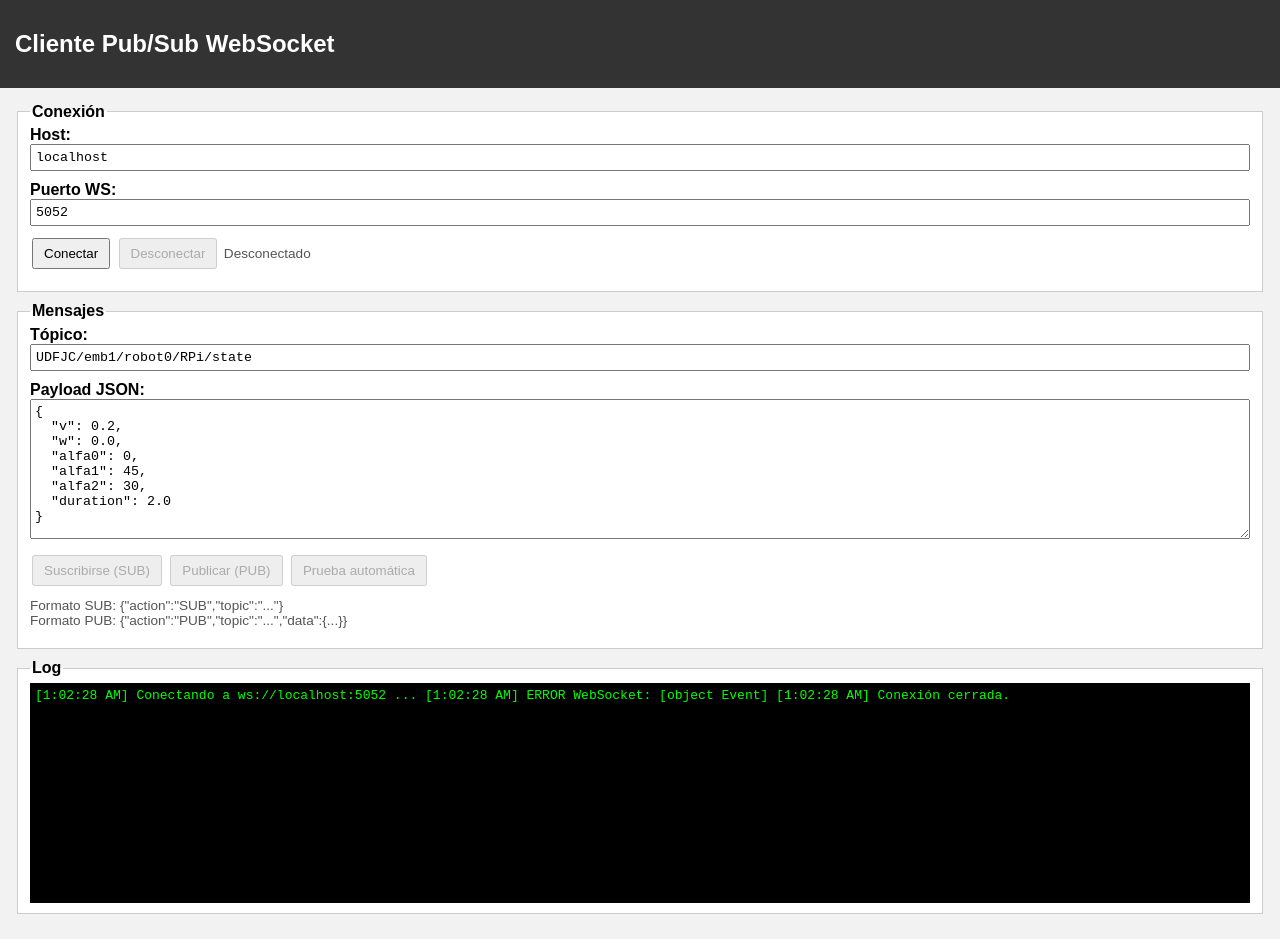
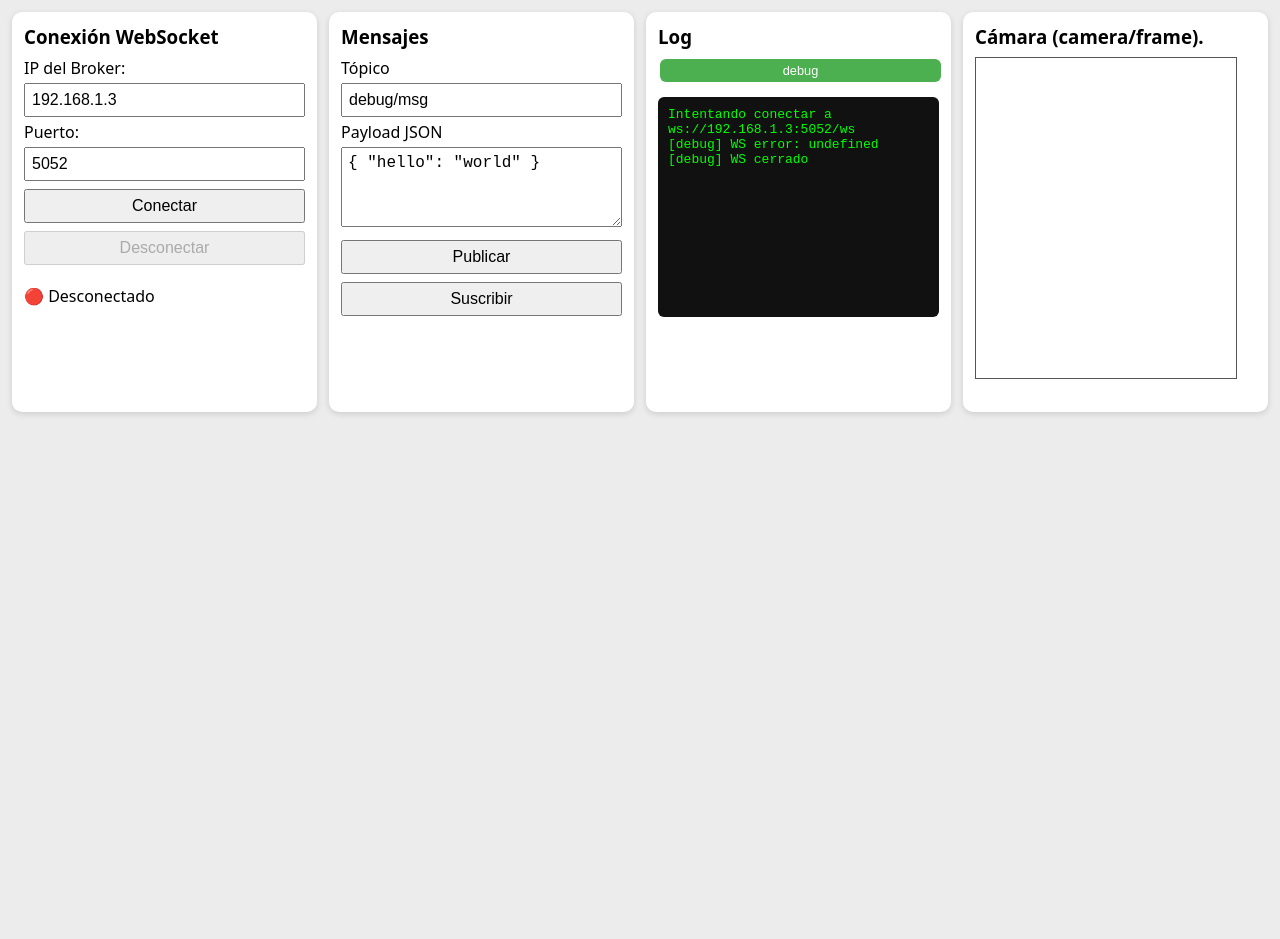
Before and after one commit to GerardoMunoz/embedded, a plain HTML site: page broker/PubSub_client_web.html in a window 1280 px wide. Both pictures are taken after a click on the button "Conectar". After the commit the page ends 800 px from the top, so only its background shows below. Drawn offline with Linux system fonts and the light colour scheme.

Commit message:
Add files via upload

```diff
--- a/broker/PubSub_client_web.html
+++ b/broker/PubSub_client_web.html
@@ -1,296 +1,333 @@
-<!DOCTYPE html>
-<html lang="es">
+<!doctype html>
+<html>
 <head>
-  <meta charset="UTF-8">
-  <title>Cliente Pub/Sub WebSocket</title>
+  <meta charset="utf-8">
+  <title>Dashboard Pub/Sub</title>
+
   <style>
     body {
-      font-family: Arial, sans-serif;
-      margin: 0;
-      padding: 0;
-      background: #f2f2f2;
+      margin: 0; padding: 0;
+      background: #ececec;
+      font-family: system-ui, sans-serif;
     }
-    header {
-      background: #333;
-      color: #fff;
-      padding: 10px 15px;
+
+    h3 { margin: 0 0 8px 0; }
+
+    /* ---- GRID DE PANELES ---- */
+    #grid {
+      display: grid;
+      grid-template-columns: repeat(auto-fit, minmax(300px, 1fr));
+      gap: 12px;
+      padding: 12px;
     }
-    main {
-      padding: 15px;
+
+    .panel {
+      background: #fff;
+      padding: 12px;
+      border-radius: 10px;
+      box-shadow: 0px 2px 6px #0002;
     }
-    .row {
-      margin-bottom: 10px;
-    }
-    label {
-      font-weight: bold;
-      margin-right: 5px;
-    }
-    input[type="text"], textarea {
-      width: 100%;
-      box-sizing: border-box;
-      padding: 4px;
+
+    /* ---- LOG ---- */
+    #log {
+      background: #111;
+      color: #0f0;
+      height: 200px;
+      overflow-y: auto;
+      border-radius: 6px;
+      padding: 10px;
+      white-space: pre-wrap;
       font-family: monospace;
     }
+
+    /* ---- TOPIC FILTER BUTTONS ---- */
+    .topic-btn {
+      padding: 4px 8px;
+      background: #ccc;
+      border-radius: 6px;
+      border: none;
+      margin: 2px;
+      cursor: pointer;
+      font-size: 0.8rem;
+    }
+    .topic-btn.active {
+      background: #4caf50;
+      color: white;
+    }
+
+    /* ---- CANVAS CAMERA ---- */
+    #cam {
+      border: 1px solid #555;
+      image-rendering: pixelated;
+      width: 260px;
+      height: 320px;
+    }
+
+    input, button, textarea {
+      margin: 4px 0;
+      width: 100%;
+      padding: 6px;
+      box-sizing: border-box;
+      font-size: 1rem;
+    }
+
     textarea {
-      height: 140px;
+      height: 80px;
       resize: vertical;
-    }
-    button {
-      margin: 2px;
-      padding: 6px 10px;
-      cursor: pointer;
-    }
-    fieldset {
-      border: 1px solid #ccc;
-      margin-bottom: 10px;
-      background: #fff;
-    }
-    legend {
-      font-weight: bold;
-    }
-    #log {
-      width: 100%;
-      height: 220px;
-      background: #000;
-      color: #0f0;
-      padding: 5px;
-      overflow-y: scroll;
-      font-family: monospace;
-      box-sizing: border-box;
-    }
-    .small {
-      font-size: 0.85em;
-      color: #555;
     }
   </style>
 </head>
+
+
 <body>
-<header>
-  <h2>Cliente Pub/Sub WebSocket</h2>
-</header>
-<main>
+  <div id="grid">
 
-  <!-- Conexión -->
-  <fieldset>
-    <legend>Conexión</legend>
-    <div class="row">
-      <label for="wsHost">Host:</label>
-      <input type="text" id="wsHost" value="localhost">
-    </div>
-    <div class="row">
-      <label for="wsPort">Puerto WS:</label>
-      <input type="text" id="wsPort" value="5052">
-    </div>
-    <div class="row">
+    <!-- ========================================================= -->
+    <!-- PANEL 1: CONEXIÓN WS -->
+    <!-- ========================================================= -->
+    <section class="panel" id="panel-connection">
+      <h3>Conexión WebSocket</h3>
+
+      <label>IP del Broker:</label>
+      <input id="ip" value="192.168.1.3">
+
+      <label>Puerto:</label>
+      <input id="port" value="5052">
+
       <button id="btnConnect">Conectar</button>
       <button id="btnDisconnect" disabled>Desconectar</button>
-      <span id="status" class="small">Desconectado</span>
-    </div>
-  </fieldset>
 
-  <!-- Mensajes -->
-  <fieldset>
-    <legend>Mensajes</legend>
-
-    <div class="row">
-      <label for="topic">Tópico:</label>
-      <input type="text" id="topic" value="UDFJC/emb1/robot0/RPi/state">
-    </div>
-
-    <div class="row">
-      <label for="payload">Payload JSON:</label>
-      <textarea id="payload">{
-  "v": 0.2,
-  "w": 0.0,
-  "alfa0": 0,
-  "alfa1": 45,
-  "alfa2": 30,
-  "duration": 2.0
-}</textarea>
-    </div>
-
-    <div class="row">
-      <button id="btnSub">Suscribirse (SUB)</button>
-      <button id="btnPub">Publicar (PUB)</button>
-      <button id="btnAuto">Prueba automática</button>
-    </div>
-    <div class="row small">
-      Formato SUB: {"action":"SUB","topic":"..."}<br>
-      Formato PUB: {"action":"PUB","topic":"...","data":{...}}
-    </div>
-  </fieldset>
-
-  <!-- Log -->
-  <fieldset>
-    <legend>Log</legend>
-    <div id="log"></div>
-  </fieldset>
-</main>
-
-<script>
+      <p id="status">Desconectado</p>
+    </section>
+ <script>
+  /* ============================================================
+     CLIENTE WEBSOCKET
+  ============================================================ */
   let ws = null;
 
-  const wsHost = document.getElementById("wsHost");
-  const wsPort = document.getElementById("wsPort");
+  const statusBox = document.getElementById("status");
   const btnConnect = document.getElementById("btnConnect");
   const btnDisconnect = document.getElementById("btnDisconnect");
-  const statusSpan = document.getElementById("status");
 
-  const topicInput = document.getElementById("topic");
-  const payloadArea = document.getElementById("payload");
-  const btnSub = document.getElementById("btnSub");
-  const btnPub = document.getElementById("btnPub");
-  const btnAuto = document.getElementById("btnAuto");
+  btnConnect.onclick = () => {
+    const ip = document.getElementById("ip").value;
+    const port = document.getElementById("port").value;
 
-  const logDiv = document.getElementById("log");
+    const url = `ws://${ip}:${port}/ws`;
+    logBox.textContent += `Intentando conectar a ${url}\n`;
 
-  function log(msg) {
-    const ts = new Date().toLocaleTimeString();
-    logDiv.textContent += `[${ts}] ${msg}\n`;
-    logDiv.scrollTop = logDiv.scrollHeight;
-  }
-
-  function setConnected(connected) {
-    btnConnect.disabled = connected;
-    btnDisconnect.disabled = !connected;
-    btnSub.disabled = !connected;
-    btnPub.disabled = !connected;
-    btnAuto.disabled = !connected;
-    statusSpan.textContent = connected ? "Conectado" : "Desconectado";
-  }
-
-  btnConnect.addEventListener("click", () => {
-    if (ws && ws.readyState === WebSocket.OPEN) {
-      log("Ya está conectado.");
-      return;
-    }
-    const host = wsHost.value.trim() || "localhost";
-    const port = wsPort.value.trim() || "5052";
-    const url = `ws://${host}:${port}`;
-
-    log(`Conectando a ${url} ...`);
-
-    try {
-      ws = new WebSocket(url);
-    } catch (e) {
-      log("Error creando WebSocket: " + e);
-      return;
-    }
+    ws = new WebSocket(url);
+    ws.binaryType = "arraybuffer";
 
     ws.onopen = () => {
-      log("Conectado al servidor WebSocket.");
-      setConnected(true);
-    };
-
-    ws.onmessage = (event) => {
-      const data = event.data;
-      try {
-        const obj = JSON.parse(data);
-        log("← Recibido: " + JSON.stringify(obj));
-      } catch (e) {
-        log("← (texto) " + data);
-      }
+      statusBox.textContent = "🟢 Conectado";
+      btnConnect.disabled = true;
+      btnDisconnect.disabled = true;
+      addLog("debug", "WS conectado");
     };
 
     ws.onclose = () => {
-      log("Conexión cerrada.");
-      setConnected(false);
+      statusBox.textContent = "🔴 Desconectado";
+      btnConnect.disabled = false;
+      btnDisconnect.disabled = true;
+      addLog("debug", "WS cerrado");
     };
 
-    ws.onerror = (err) => {
-      log("ERROR WebSocket: " + err);
+    ws.onerror = (e) => {
+      addLog("debug", "WS error: " + e.message);
     };
+
+    ws.onmessage = (ev) => {
+        try {
+            msg = JSON.parse(ev.data);
+        } catch (e) {
+            console.error("JSON inválido:", e);
+            return;
+        }
+        bus.publish(msg.topic, msg.data);
+    };
+  };
+
+  btnDisconnect.onclick = () => {
+    if (ws) ws.close();
+  };
+
+  </script>
+
+    <!-- ========================================================= -->
+    <!-- PANEL 2: ENVÍO DE MENSAJES -->
+    <!-- ========================================================= -->
+    <section class="panel" id="panel-messages">
+      <h3>Mensajes</h3>
+
+      <label>Tópico</label>
+      <input id="msgTopic" value="debug/msg">
+
+      <label>Payload JSON</label>
+      <textarea id="msgPayload">{ "hello": "world" }</textarea>
+
+      <button id="btnPub">Publicar</button>
+      <button id="btnSub">Suscribir</button>
+    </section>
+
+  <script>
+  /* ============================================================
+     PUBSUB LOCAL
+  ============================================================ */
+  class PubSub {
+    constructor() { this.subs = {}; }
+    subscribe(topic, cb) {
+      if (!this.subs[topic]) this.subs[topic] = [];
+      this.subs[topic].push(cb);
+    }
+    publish(topic, message) {
+      if (this.subs[topic]) this.subs[topic].forEach(cb => cb(message));
+      if (this.subs["*"])    this.subs["*"].forEach(cb => cb(topic, message));
+    }
+  }
+  const bus = new PubSub();
+
+  </script>
+   <script>
+  /* ============================================================
+     BOTONES PUB / SUB
+  ============================================================ */
+  document.getElementById("btnPub").onclick = () => {
+    if (!ws || ws.readyState != 1) return alert("WS no conectado");
+
+    const topic = document.getElementById("msgTopic").value;
+    const data = JSON.parse(document.getElementById("msgPayload").value);
+
+    const obj = { action: "PUB", topic, data };
+    ws.send(JSON.stringify(obj));
+    addLog(topic, "PUB enviado");
+  };
+
+  document.getElementById("btnSub").onclick = () => {
+    if (!ws || ws.readyState != 1) return alert("WS no conectado");
+
+    const topic = document.getElementById("msgTopic").value;
+    const obj = { action: "SUB", topic };
+    ws.send(JSON.stringify(obj));
+    addLog(topic, "SUB enviado");
+  };
+
+  </script>
+    <!-- ========================================================= -->
+    <!-- PANEL 3: LOG CON FILTROS -->
+    <!-- ========================================================= -->
+    <section class="panel" id="panel-log">
+      <h3>Log</h3>
+
+      <div id="filters"></div>
+      <pre id="log"></pre>
+    </section>
+<script>
+  /* ============================================================
+     LOG + FILTRO
+  ============================================================ */
+  const logBox = document.getElementById("log");
+  const filtersDiv = document.getElementById("filters");
+  const topicButtons = {};
+  let visibleTopics = new Set();
+
+  function addTopicButton(topic) {
+    if (topicButtons[topic]) return;
+    visibleTopics.add(topic);
+
+    const btn = document.createElement("button");
+    btn.className = "topic-btn active";
+    btn.textContent = topic;
+    btn.onclick = () => {
+      const active = btn.classList.toggle("active");
+      if (active) visibleTopics.add(topic);
+      else visibleTopics.delete(topic);
+    };
+
+    filtersDiv.appendChild(btn);
+    topicButtons[topic] = btn;
+  }
+
+  function addLog(topic, txt) {
+    if (!topicButtons[topic]) addTopicButton(topic);
+    if (!visibleTopics.has(topic)) return;
+
+    logBox.textContent += `[${topic}] ${txt}\n`;
+    logBox.scrollTop = logBox.scrollHeight;
+  }
+
+  bus.subscribe("*", (topic, msg) => {
+    addLog(topic,  Object.keys(msg) );
   });
 
-  btnDisconnect.addEventListener("click", () => {
-    if (ws) {
-      ws.close();
-      ws = null;
-    }
-  });
+  </script>
 
-  function sendJSON(obj) {
-    if (!ws || ws.readyState !== WebSocket.OPEN) {
-      log("No conectado.");
-      return;
-    }
-    const text = JSON.stringify(obj);
-    ws.send(text);
-    log("→ Enviado: " + text);
-  }
+    <!-- ========================================================= -->
+    <!-- PANEL 4: VISUALIZADOR DE CÁMARA -->
+    <!-- ========================================================= -->
+    <section class="panel" id="panel-camera">
+      <h3>Cámara (camera/frame).</h3>
 
-  btnSub.addEventListener("click", () => {
-    const topic = topicInput.value.trim();
-    if (!topic) {
-      log("Debe ingresar un tópico.");
-      return;
-    }
-    const pkt = { action: "SUB", topic: topic };
-    sendJSON(pkt);
-  });
+      <canvas id="cam" width="160" height="120"></canvas>
+      <p id="camInfo"></p>
+    </section>
 
-  btnPub.addEventListener("click", () => {
-    const topic = topicInput.value.trim();
-    if (!topic) {
-      log("Debe ingresar un tópico.");
-      return;
-    }
-    let data;
-    try {
-      data = JSON.parse(payloadArea.value);
-    } catch (e) {
-      log("JSON inválido en payload: " + e);
-      return;
-    }
-    const pkt = { action: "PUB", topic: topic, data: data };
-    sendJSON(pkt);
-  });
+  </div>
 
-  // Prueba automática similar a PubSub_client.py
-  btnAuto.addEventListener("click", () => {
-    if (!ws || ws.readyState !== WebSocket.OPEN) {
-      log("Debe conectarse primero.");
-      return;
+  <script>
+  /* ============================================================
+     VISUALIZADOR DE CÁMARA (camera/frame con RGB565)
+  ============================================================ */
+  const canvas = document.getElementById("cam");
+  const ctx = canvas.getContext("2d");
+  const W = 160, H = 120;
+
+bus.subscribe("camera/frame", (payload) => {
+    let msg=payload;
+
+    const w = msg.w;
+    const h = msg.h;
+    const b64 = msg.frame_b64;
+
+    // --- Decodificar base64 a Uint8Array ---
+    const binary = atob(b64);      // decodifica base64 → string binario
+    const u8 = new Uint8Array(binary.length);
+
+    for (let i = 0; i < binary.length; i++) {
+        u8[i] = binary.charCodeAt(i);
     }
 
-    const topic_state = "UDFJC/emb1/robot0/RPi/state";
-    const topic_seq   = "UDFJC/emb1/robot0/RPi/sequence";
+    // --- Convertir RGB565 → RGBA ---
+    const img = ctx.createImageData(w, h);
+    const data = img.data;
 
-    // Suscribirse a ambos tópicos
-    sendJSON({ action: "SUB", topic: topic_state });
-    sendJSON({ action: "SUB", topic: topic_seq });
+    for (let i = 0; i < u8.length; i += 2) {
+        const rgb565 = (u8[i] << 8) | u8[i+1];
+        const r = ((rgb565 >> 11) & 0x1F) << 3;
+        const g = ((rgb565 >> 5) & 0x3F) << 2;
+        const b = (rgb565 & 0x1F) << 3;
 
-    // Payloads como en el cliente TCP
-    const state_payload = {
-      v: 0.2, w: 0.0, alfa0: 0, alfa1: 45, alfa2: 30, duration: 2.0
-    };
+        const idx = (i >> 1) * 4;
+        data[idx]   = r;
+        data[idx+1] = g;
+        data[idx+2] = b;
+        data[idx+3] = 255;
+    }
 
-    const seq_payload = {
-      action: "create",
-      sequence: {
-        name: "saludo",
-        states: [
-          { v: 10,   w: 0,  alfa0: 0,   alfa1: 0, alfa2: 0, duration: 1.0 },
-          { v: 15.7, w: 90, alfa0: 0,   alfa1: 0, alfa2: 0, duration: 1.0 },
-          { v: 0,    w: 0,  alfa0: -90, alfa1: 0, alfa2: 0, duration: 1.0 }
-        ]
-      }
-    };
+    ctx.putImageData(img, 0, 0);
 
-    sendJSON({ action: "PUB", topic: topic_state, data: state_payload });
-    sendJSON({ action: "PUB", topic: topic_seq,   data: seq_payload });
-    sendJSON({
-      action: "PUB",
-      topic: topic_seq,
-      data: { action: "execute_now", name: "saludo" }
-    });
+    document.getElementById("camInfo").textContent =
+        `Frame RGB565 ~ ${u8.length} bytes (${w}x${h})`;
+});
 
-    log("→ Prueba automática enviada.");
-  });
 
-  // Estado inicial
-  setConnected(false);
-</script>
+  </script>
+
+
+
+
+
+
 
 </body>
 </html>
```
Also changed, not shown: 1 other file.
